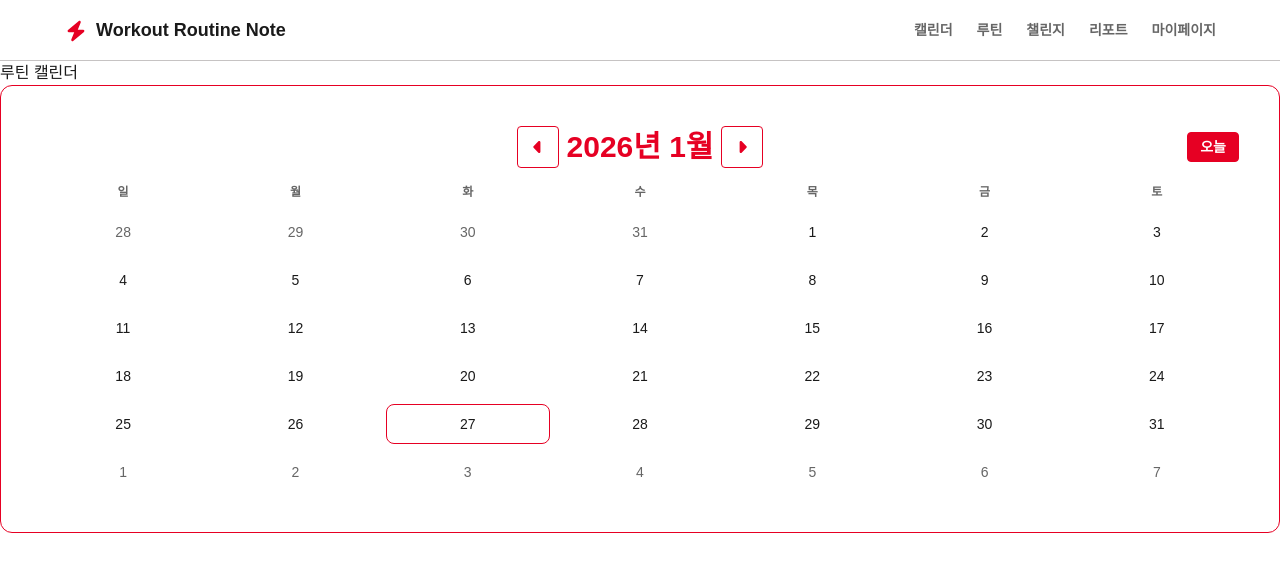
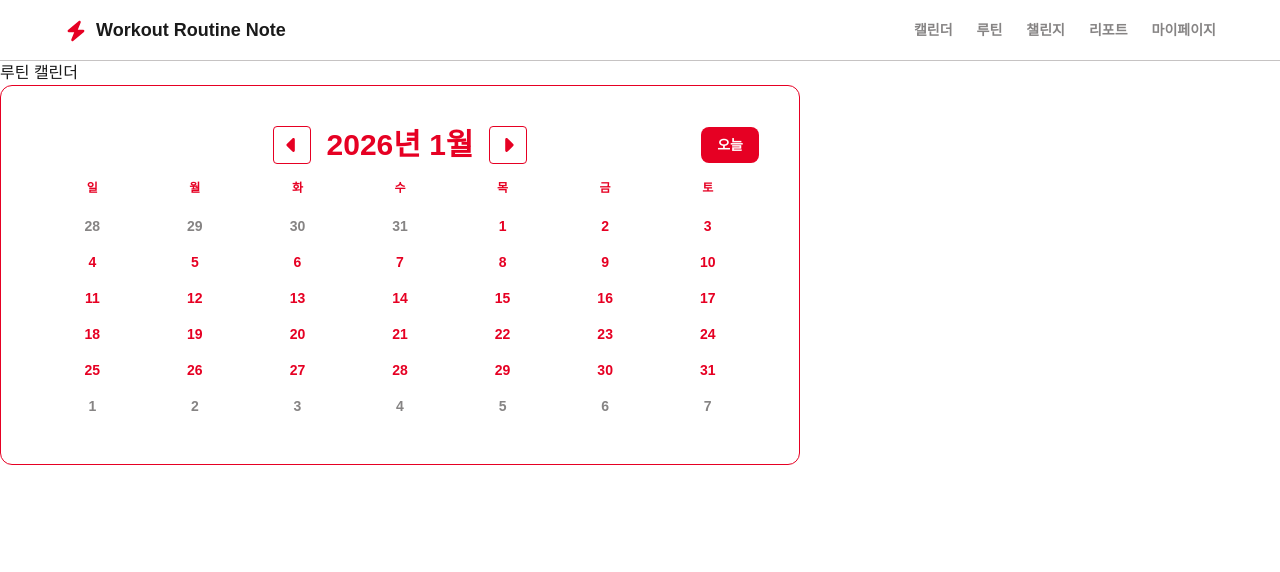
Before and after one commit to grimza99/routine-note, a Next.js app: page /routine/routine-cal in a window 1280 px wide. Shown: the top 572 px of the page. Built offline with nearby package versions, Linux system fonts and the light colour scheme.

Commit message:
feat: Calendar 컴포넌트에서 cn 유틸리티 함수 사용 및 버튼 컴포넌트로 리팩토링

```diff
--- a/src/app/globals.css
+++ b/src/app/globals.css
@@ -6,7 +6,7 @@
   --background: #ffffff;
   --surface: #f7f7f7;
   --text-primary: #1a1a1a;
-  --text-secondary: #666666;
+  --text-secondary: #868484;
   --border: #c6c3c3;
   --primary: #e60023;
   --disabled: #e0e0e0;
@@ -15,6 +15,21 @@
   --error: #a5041c;
 }
 
+@theme {
+  --color-black: var(--black);
+  --color-white: var(--white);
+  --color-background: var(--background);
+  --color-surface: var(--surface);
+  --color-text-primary: var(--text-primary);
+  --color-text-secondary: var(--text-secondary);
+  --color-border: var(--border);
+  --color-primary: var(--primary);
+  --color-disabled: var(--disabled);
+  --color-error: var(--error);
+  --color-focus-ring: var(--focus-ring);
+
+  --radius-base: var(--radius-base);
+}
 body {
   background: var(--background);
   color: var(--text-primary);
--- a/src/shared/ui/calendar/Calendar.tsx
+++ b/src/shared/ui/calendar/Calendar.tsx
@@ -1,5 +1,6 @@
 'use client';
 import { useMemo, useState } from 'react';
+import { Button, cn } from '@/shared';
 
 type CalendarProps = {
   value?: Date | null;
@@ -64,75 +65,64 @@ export function Calendar({ value, onSelectDate, className }: CalendarProps) {
   };
 
   return (
-    <section className={`w-full rounded-xl border bg-white p-10 border-(--primary)`}>
+    <section className={cn('w-full max-w-200 rounded-xl border bg-white p-4 md:p-10 border-primary', className)}>
       <header className="flex items-center justify-center w-full relative">
-        <div className="flex items-center gap-2">
+        <div className="flex items-center gap-4">
           <button
             type="button"
             onClick={handlePrevMonth}
-            className="flex p-2 items-center justify-center rounded border-(--primary) border"
+            className={cn('flex p-1 items-center justify-center rounded border-primary border')}
             aria-label="이전 달"
           >
-            <img src="/icons/craft.left.svg" alt="이전 달" className="w-6 h-6" />
+            <img src="/icons/craft.left.svg" alt="이전 달" className="w-4 h-4 md:w-7 md:h-7" />
           </button>
-          <span className="font-semibold text-3xl text-(--primary)">{monthLabel}</span>
+          <span className="font-semibold text-xl md:text-3xl text-primary">{monthLabel}</span>
           <button
             type="button"
             onClick={handleNextMonth}
-            className="flex p-2 items-center justify-center rounded border-(--primary) border"
+            className={cn('flex p-1 items-center justify-center rounded border-primary border')}
             aria-label="다음 달"
           >
-            <img src="/icons/craft.right.svg" alt="다음 달" className="w-6 h-6" />
+            <img src="/icons/craft.right.svg" alt="다음 달" className="w-4 h-4 md:w-7 md:h-7" />
           </button>
         </div>
-        <button
+
+        <Button
+          label="오늘"
           type="button"
           onClick={handleToday}
-          className="rounded px-3 py-1 text-sm font-semibold absolute right-0 border-(--primary) border text-(--white) bg-(--primary)"
-        >
-          오늘
-        </button>
+          variant="primary"
+          className={cn('absolute right-0 w-fit')}
+        />
       </header>
 
-      <div
-        className="mt-4 grid grid-cols-7 gap-2 text-center text-xs font-semibold"
-        style={{ display: 'grid', gridTemplateColumns: 'repeat(7, minmax(0, 1fr))', gap: '8px' }}
-      >
+      <div className="mt-4 grid grid-cols-7 text-center text-xs font-semibold">
         {WEEK_DAYS.map((day) => (
-          <div key={day} style={{ color: 'var(--text-secondary)' }}>
+          <div key={day} className="text-primary">
             {day}
           </div>
         ))}
       </div>
 
       <div
-        className="mt-3 grid grid-cols-7 gap-2"
-        style={{ display: 'grid', gridTemplateColumns: 'repeat(7, minmax(0, 1fr))', gap: '8px' }}
+        className="mt-3 grid grid-cols-7 "
+        style={{ display: 'grid', gridTemplateColumns: 'repeat(7, minmax(0, 1fr))' }}
       >
         {days.map(({ date, isCurrentMonth }) => {
           const isSelected = value ? isSameDay(value, date) : false;
-          const isToday = isSameDay(today, date);
-          const textColor = isSelected
-            ? 'var(--white)'
-            : isCurrentMonth
-              ? 'var(--text-primary)'
-              : 'var(--text-secondary)';
-
+          const key = `${date.getMonth()}-${date.getDate()}`;
           return (
-            <button
-              key={date.toISOString()}
+            <Button
+              key={key}
+              onClick={() => onSelectDate?.(date)}
               type="button"
-              className="flex h-10 w-full items-center justify-center rounded text-sm"
-              onClick={() => onSelectDate?.(date)}
-              style={{
-                background: isSelected ? 'var(--primary)' : 'transparent',
-                color: textColor,
-                border: isToday && !isSelected ? '1px solid var(--primary)' : '1px solid transparent',
-                borderRadius: 'var(--radius-base)',
-              }}
-            >
-              {date.getDate()}
-            </button>
+              label={date.getDate().toString()}
+              variant={isSelected ? 'primary' : 'secondary'}
+              className={cn(
+                'text-sm border-none',
+                isSelected ? 'text-white bg-primary' : isCurrentMonth ? 'text-primary' : 'text-text-secondary',
+              )}
+            />
           );
         })}
       </div>
```
